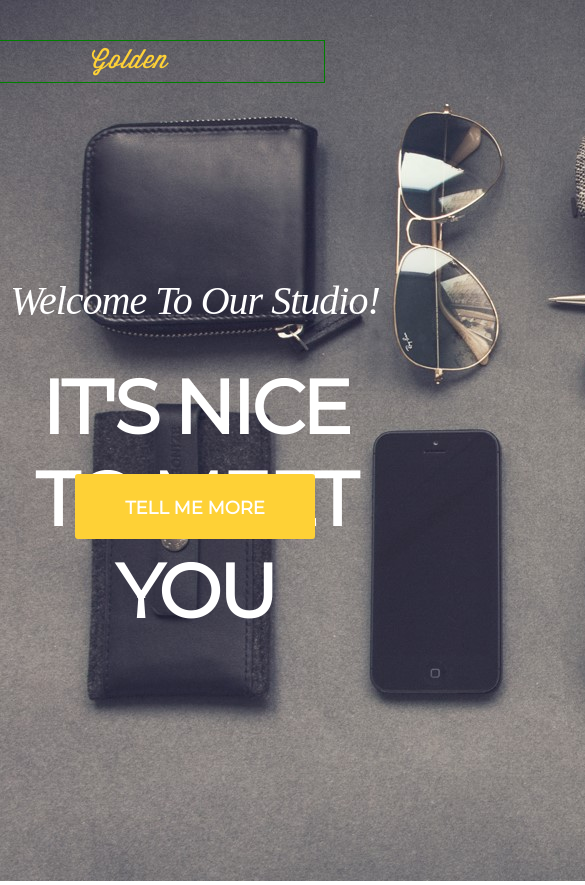
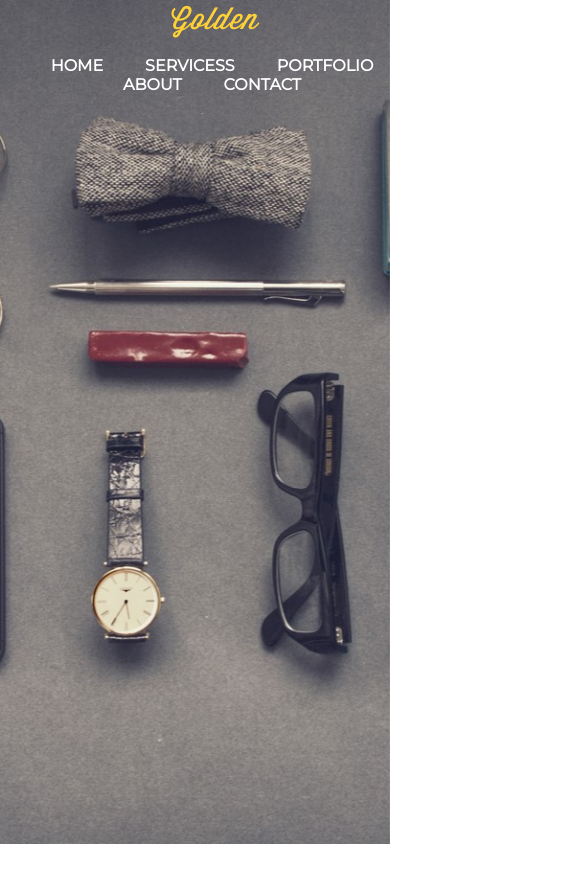
Before and after one commit to asmagala/4.6taskrunner, a website: page index.html in a window 390 px wide. Shown: the top 885 px of the page, 585 px wide, since content can reach past the window. After the commit the page ends 844 px from the top, so only its background shows below. Drawn offline with Linux system fonts and the light colour scheme; a web font is replaced by a local one.

Commit message:
Add and style menu bar.

```diff
--- a/index.html
+++ b/index.html
@@ -2,9 +2,10 @@
 <html lang="pl">
   <head>
       <meta charset="utf-8">
+      <meta name="viewport" content="width=device, initial-scale=1.0">
       <title>Kodilla - Task Runner</title>
       <link href="https://fonts.googleapis.com/css?family=Montserrat&display=swap" rel="stylesheet">
-      <link href='fonts.googleapis.com/css?family=Open+Sans:400,600,700,300' rel='stylesheet' type='text/css'>
+      <link href="https://fonts.googleapis.com/css?family=Open+Sans:400,600,700,300" rel='stylesheet' type='text/css'>
       <link href="https://use.typekit.net/sad7czu.css" rel="stylesheet">
       <link href="https://fonts.googleapis.com/css?family=Roboto+Slab&display=swap" rel="stylesheet">
 
@@ -13,14 +14,24 @@
       <link href="https://cdnjs.cloudflare.com/ajax/libs/font-awesome/5.11.2/css/all.min.css" rel="stylesheet">
   </head>
   <body>
-    <section>
-      <div  class="container">
-        <div class="text wisdom">Golden</div>
-        <img src="images/Background Image.jpg" alt="Background">
-        <div class="text welcome">Welcome To Our Studio!</div>
-        <div class="text meet">IT'S NICE TO MEET YOU</div>
-        <a href="#" class="text btn">TELL ME MORE</a>
-      </div>
+    <section class="header">
+      <nav>
+        <div class="container">
+          <h1>Golden</h1>
+          <ul>
+            <li><a href="#">HOME</a></li>
+            <li><a href="#">SERVICESS</a></li>
+            <li><a href="#">PORTFOLIO</a></li>
+            <li><a href="#">ABOUT</a></li>
+            <li><a href="#">CONTACT</a></li>
+          </ul>
+          <!--
+          <div class="text welcome">Welcome To Our Studio!</div>
+          <div class="text meet">IT'S NICE TO MEET YOU</div>
+          <a href="#" class="text btn">TELL ME MORE</a>
+          -->
+        </div>
+      </nav>
     </section>
   </body>
 </html>
--- a/sass/style.scss
+++ b/sass/style.scss
@@ -5,7 +5,16 @@
   src: url("../fonts/Wisdom\ Script\ AJ.otf");
 }
 
-// Global
+/*Variables*/
+$color-gold: #fed136;
+$color-white: white;
+
+$font-heading: "Montserrat", sans-serif;
+$font-logo: "Wisdom";
+
+$fontweight-bold: 600;
+
+/*Global*/
 *, *::before, *::after {
   box-sizing: border-box;
 }
@@ -13,14 +22,60 @@
 body {
   width: 100%;
   margin: 0;
+  padding: 0;
+
 }
 
+.header {
+  background-image: url("../images/Background_Image.jpg");
+  height: 100vh;
+  background-position: center center;
+  background-size: cover;
+  background-attachment: fixed;
+}
+
+nav {
+  padding-top: 40px;
+
+
+  .container h1 {
+    margin: 0;
+    text-align: left;
+    padding-left: 40px;
+    font-size: 30px;
+    position: absolute;
+    transform: translate(0, -10px);
+    font-weight: 400;
+    letter-spacing: 1px;
+    color: #fed136;
+    font-family: $font-logo;
+    }
+
+  ul {
+    list-style-type: none;
+    text-align: center;
+    position: relative;
+    li {
+      display: inline-block;
+      font-size: 16px;
+      font-family: $font-heading;
+      font-weight: $fontweight-bold;
+      margin-left: 36px;
+      a {
+        text-decoration: none;
+        color: $color-white;
+        text-align: left;
+      }
+    }
+  }
+}
+
+/*
 .container {
   display: block;
   position: relative;
   max-width: 1400px;
   margin: 0 auto;
-  //text-align: center;
   .text {
     width:100%;
     text-align: center;
@@ -54,7 +109,7 @@ body {
     position: absolute;
     top: 474px;
     border-radius: 3px;
-    background-color: #fed136;
+    background-color: $color-gold;
     width: 240px;
     height: 65px;
     font-size: 18px;
@@ -75,15 +130,10 @@ body {
     line-height: 41px;
     color: #fed136;
     font-family: Wisdom;
-
-    border: 1px solid green;
   }
 }
-
+*/
 /*
-
-
-
   .montserrat {
     font-size: 14px;
     line-height: 41px;
@@ -118,3 +168,97 @@ body {
     text-align: left; //center;
   }
 */
+
+/*Media Querries*/
+@media screen and (max-width: 768px) {
+
+nav {
+  .container h1 {
+    text-align: center;
+    font-size: 30px;
+    position: absolute;
+    left: 50%;
+    transform: translate(-50%, -50px);
+  }
+  ul {
+    list-style-type: none;
+    text-align: center;
+    position: relative;
+    width: 100%;
+    padding-left: 0;
+  }
+  li {
+    display: inline-block;
+    font-size: 12px;
+    text-decoration: none;
+    margin-left: 2px;
+    margin-right: 2px;
+  }
+}
+
+
+
+ /*
+  footer .copyright{
+      position: relative;
+      margin: 0 auto;
+  }
+    .copyright p {
+      text-align:center;
+      display:block;
+      padding-top: 80px;
+  }
+  .splash-inner h1 {
+    font-size: 35px;
+    margin-bottom: 35px;
+  }
+  .splash h2 {
+    font-size: 25px;
+    margin-bottom: 20px;
+  }
+  .splash .btn {
+    font-size: 14px;
+    border: none;
+    border-radius: 5px;
+    width: 200px;
+    height: 50px;
+  }
+  .section-title h3 {
+    font-size: 40px;
+    margin-bottom: 10px;
+    margin-top: 50px;
+  }
+  nav .container h1 {
+    text-align: center;
+    font-size: 30px;
+    position: absolute;
+    left: 50%;
+    transform: translate(-50%, -50px);
+  }
+  nav ul {
+  list-style-type: none;
+  text-align: center;
+    position: relative;
+    width: 100%;
+    padding-left: 0;
+  }
+  nav li {
+    display: inline-block;
+    font-size: 12px;
+    text-decoration: none;
+    margin-left: 2px;
+    margin-right: 2px;
+  }
+  .card{
+    margin-bottom: 20px;
+  }
+  .section-title{
+    margin-bottom: 30px;
+  }
+  .portfolio,
+  .services {
+    padding-bottom: 35px;
+    margin-bottom: 35px;
+  }
+*/
+}
```
Also changed, not shown: css/style.css, images/Background_Image.jpg (renamed from images/Background Image.jpg), 1 other file.
